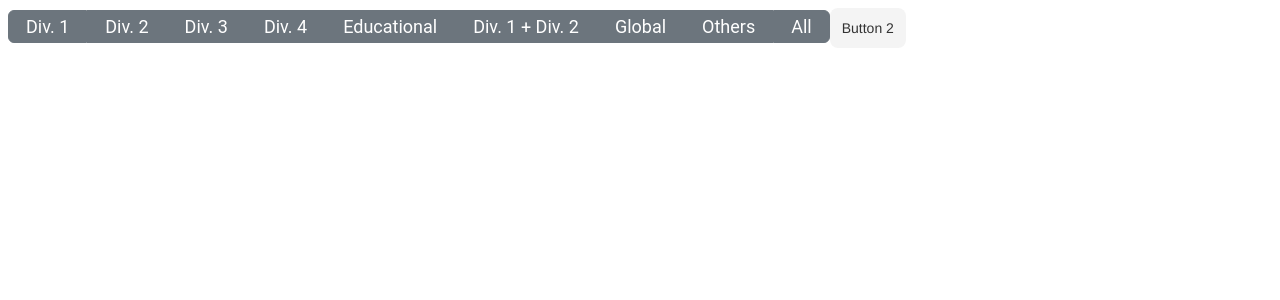
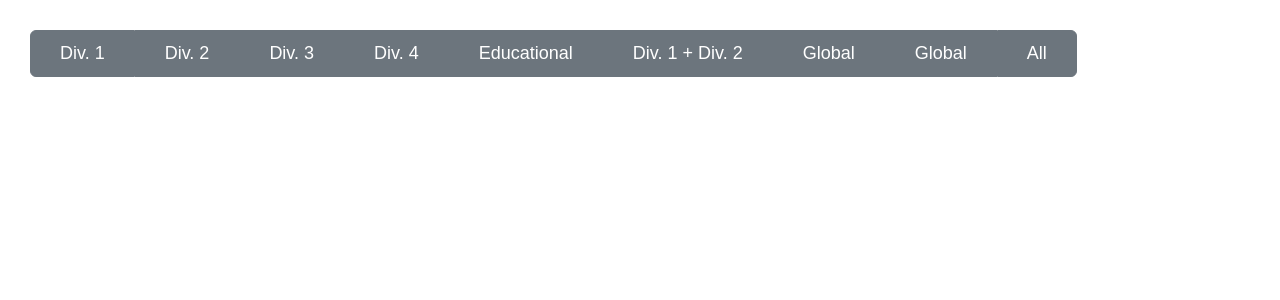
Before and after one commit to kodomotachi/cf-tracker, a React (Create React App) app: page / in a window 1280 px wide. Shown: the top 300 px of the page. Built offline with nearby package versions, Linux system fonts and the light colour scheme.

Commit message:
Add new file .css

```diff
--- a/src/App.css
+++ b/src/App.css
@@ -56,6 +56,11 @@ tr:nth-child(even) {
   background-color: #dddddd;
 } */
 
+:root
+{
+  font-family: "Fira Sans";
+}
+
 .p-1{
   color: white;
   /* border-radius: 6px; */
@@ -63,7 +68,7 @@ tr:nth-child(even) {
   padding: 5px 17px;
   background: #6c757d;
   font-size: 18px;
-  font-family: "Roboto", sans-serif;
+  /* font-family: "Roboto", sans-serif; */
   cursor: pointer;
 }
 
@@ -77,7 +82,7 @@ tr:nth-child(even) {
   padding: 5px 17px;
   background: #6c757d;
   font-size: 18px;
-  font-family: "Roboto", sans-serif;
+  /* font-family: "Roboto", sans-serif; */
   cursor: pointer;
 }
 
@@ -91,7 +96,7 @@ tr:nth-child(even) {
   padding: 5px 17px;
   background: #6c757d;
   font-size: 18px;
-  font-family: "Roboto", sans-serif;
+  /* font-family: "Roboto", sans-serif; */
   cursor: pointer;
 }
 
@@ -147,7 +152,7 @@ tr:nth-child(even) {
   color: #333333;
   cursor: pointer;
   display: inline-block;
-  font-family: "Haas Grot Text R Web", "Helvetica Neue", Helvetica, Arial, sans-serif;
+  /* font-family: "Haas Grot Text R Web", "Helvetica Neue", Helvetica, Arial, sans-serif; */
   font-size: 14px;
   font-weight: 500;
   line-height: 20px;
@@ -175,3 +180,22 @@ tr:nth-child(even) {
   color: white !important;
   background: #5a6268;
 }
+
+.p-4
+{
+  color: white;
+  font-size: 16px;
+  margin-left: 10px;
+  margin-right: 10px;
+  margin-top: 10px;
+  margin-bottom: 10px;
+}
+
+.sterryn
+{
+  background: #33414d;
+  border-top-right-radius: 6px;
+  border-bottom-right-radius: 6px;
+  border: 1px solid #6c757d;
+
+}
--- /dev/null
+++ b/src/contest-button.css
@@ -0,0 +1,37 @@
+.contest-button
+{
+	margin-left: 30px;
+	margin-top: 30px;
+}
+
+.left, .among, .right
+{
+	background-color: #6c757d;
+	border: 1px solid #6c757d;
+	padding: 5px 17px;
+	background: #6c757d;
+	font-size: 18px;
+	/* font-family: "Roboto", sans-serif; */
+	cursor: pointer;
+}
+
+.left
+{
+	border-top-left-radius: 6px;
+  	border-bottom-left-radius: 6px;
+}
+
+.right
+{
+	border-top-right-radius: 6px;
+  	border-bottom-right-radius: 6px;
+}
+
+.content
+{
+	color: white;
+	margin-left: 12px;
+	margin-top: 7px;
+	margin-bottom: 7px;
+	margin-right: 12px;
+}
--- a/src/App.js
+++ b/src/contest-button.js
@@ -1,5 +1,5 @@
-import logo from './logo.svg';
-import './App.css';
+// import logo from './logo.svg';
+import './contest-button.css';
 
 function App() {
   return (
@@ -47,24 +47,52 @@ function App() {
     //   </header>
     // </div>
 
-    <div class="pt-3 ps-3">
-      <div class="d-flex flex-column">
-        <div class="btn-group rounded-0 btn-group d-flex flex-wrap" role="group" aria-label="First group">
-          <button class="p-2">Div. 1</button>
-          <button class="p-1">Div. 2</button>
-          <button class="p-1">Div. 3</button>
-          <button class="p-1">Div. 4</button>
-          <button class="p-1">Educational</button>
-          <button class="p-1">Div. 1 + Div. 2</button>
-          <button class="p-1">Global</button>
-          <button class="p-1">Others</button>
-          <button class="p-3">All</button>
-
-          <button class="button-2" role="button">Button 2</button>
-
-
+    <div class="contest-button">
+      <button class="left">
+        <div class="content">
+          Div. 1
         </div>
-      </div>
+      </button>
+      <button class="among">
+        <div class="content">
+          Div. 2
+        </div>
+      </button>
+      <button class="among">
+        <div class="content">
+          Div. 3
+        </div>
+      </button>
+      <button class="among">
+        <div class="content">
+          Div. 4
+        </div>
+      </button>
+      <button class="among">
+        <div class="content">
+          Educational
+        </div>
+      </button>
+      <button class="among">
+        <div class="content">
+          Div. 1 + Div. 2
+        </div>
+      </button>
+      <button class="among">
+        <div class="content">
+          Global
+        </div>
+      </button>
+      <button class="among">
+        <div class="content">
+          Global
+        </div>
+      </button>
+      <button class="right">
+        <div class="content">
+          All
+        </div>
+      </button>
     </div>
   );
 }
--- a/src/index.js
+++ b/src/index.js
@@ -1,7 +1,7 @@
 import React from 'react';
 import ReactDOM from 'react-dom/client';
 import './index.css';
-import App from './App';
+import App from './contest-button';
 import reportWebVitals from './reportWebVitals';
 
 const root = ReactDOM.createRoot(document.getElementById('root'));
```
Also changed, not shown: 1 other file (tests, documents, lock files or other folders).
